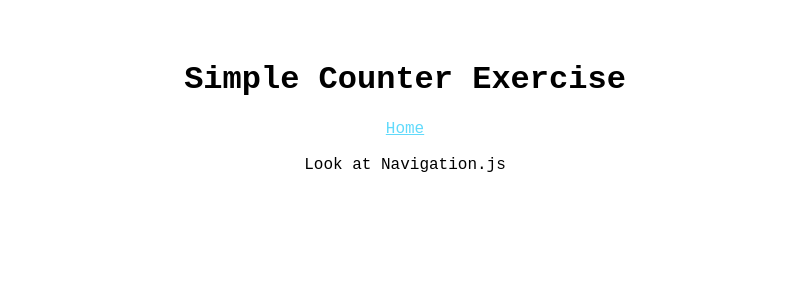
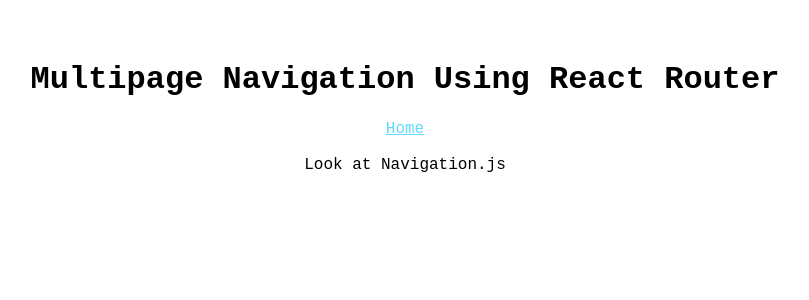
Before and after one commit to thamruicong/reactJSpractice, a React (Create React App) app: page /multipagenavigationusingreactrouter in a window 1280 px wide. Shown: the top 300 px of the page, without its empty margins (235-1044 px from the left). Built offline with nearby package versions, Linux system fonts and the light colour scheme.

Commit message:
Update page name

```diff
--- a/src/Pages/Multipagenavigationusingreactrouter/Multipagenavigationusingreactrouter.js
+++ b/src/Pages/Multipagenavigationusingreactrouter/Multipagenavigationusingreactrouter.js
@@ -4,7 +4,7 @@
 function Multipagenavigationusingreactrouter() {
     return (
         <div className='container'>
-            <h1>Simple Counter Exercise</h1>
+            <h1>Multipage Navigation Using React Router</h1>
             <Link to='/home' className="App-link">Home</Link>
             <br />
 
```
